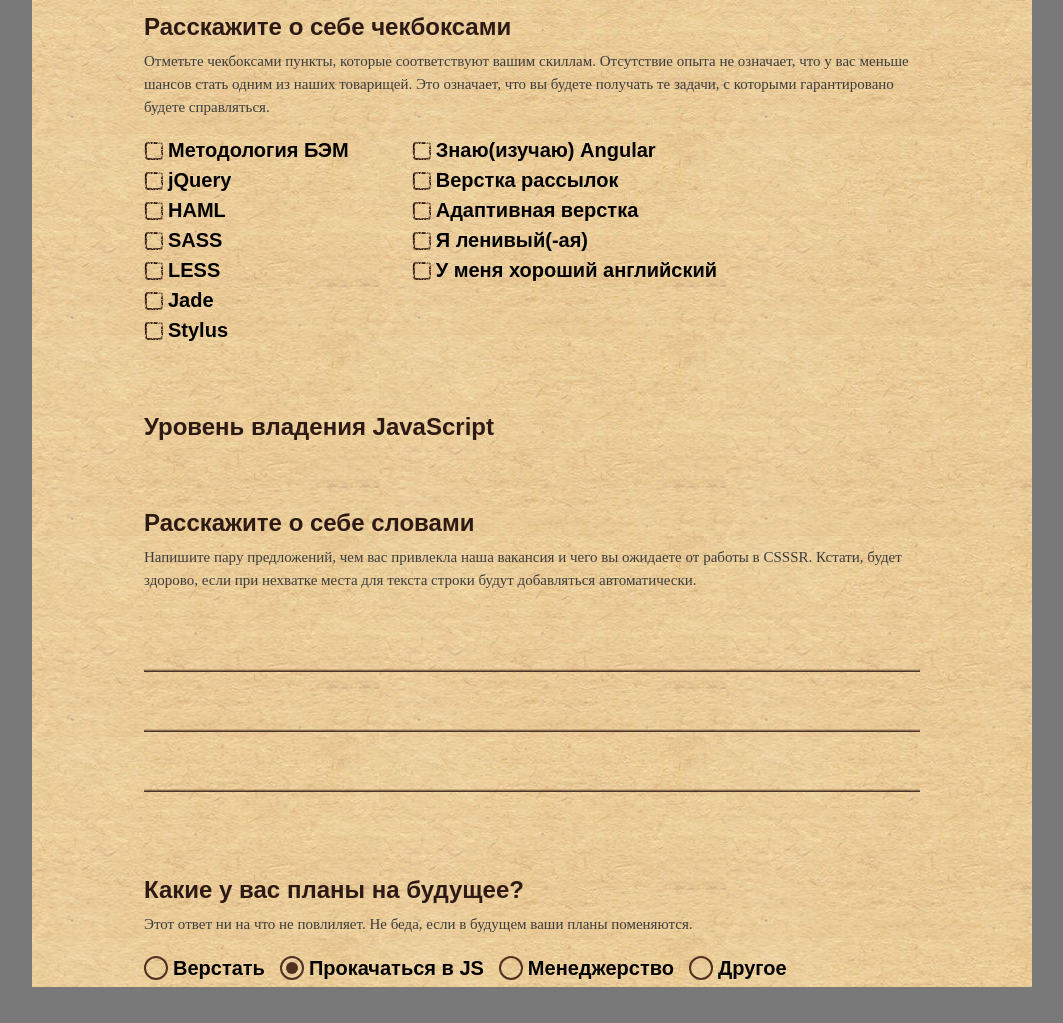
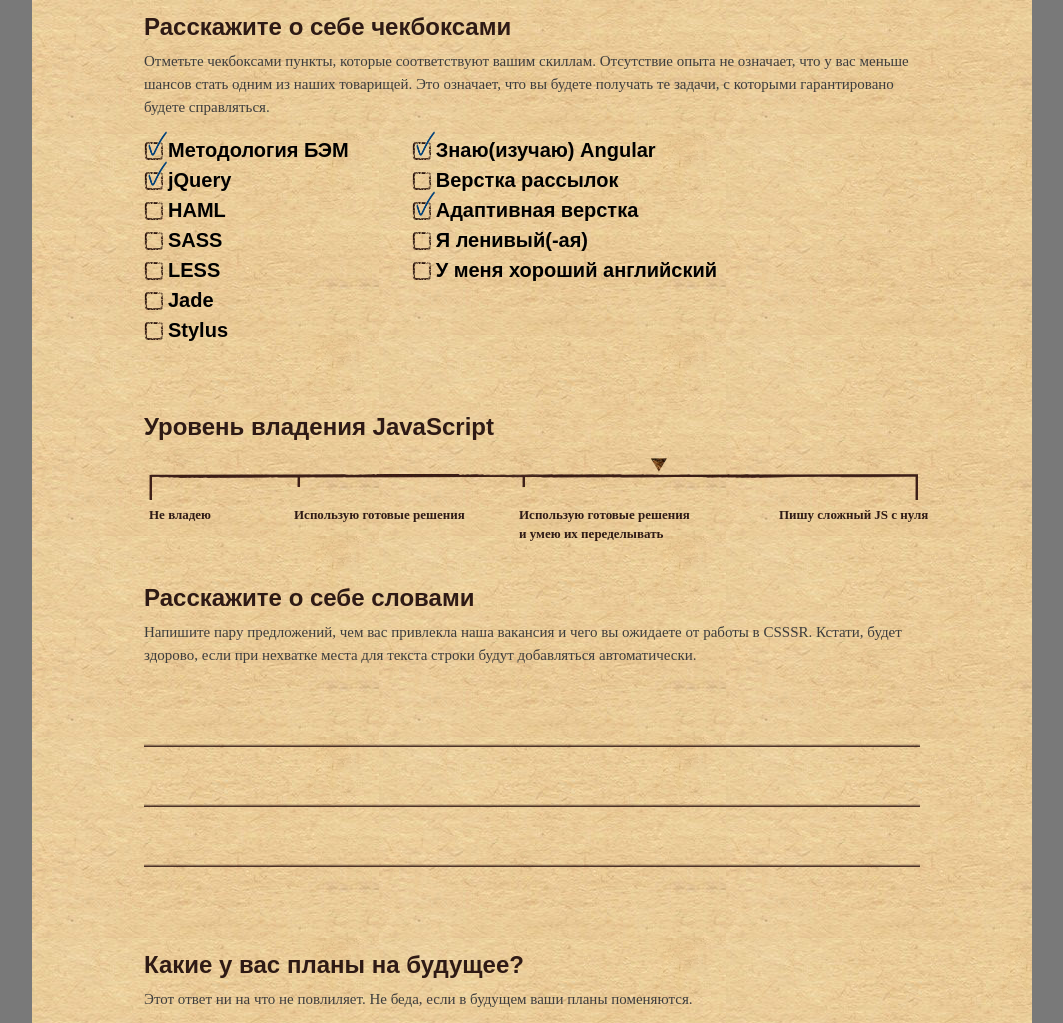
Before and after one commit to Akh-rman/Test-IO-Group, a website: page app/index.html in a window 1280 px wide. Shown: the part 660-1683 px from the top of the page, without its empty margins (108-1171 px from the left). Drawn offline with nearby package versions, Linux system fonts and the light colour scheme.

Commit message:
Сделал оформление ползунка. Написал кросс-браузерные стили для ползунка.

```diff
--- a/app/index.html
+++ b/app/index.html
@@ -53,11 +53,11 @@
                 <div class = "form-group">
                     <div class = "form-group_col">
                         <label class = "form-group_text" for = "bem">
-                            <input type = "checkbox" id = "bem" name = "skills" value = "bem">
+                            <input type = "checkbox" id = "bem" name = "skills" value = "bem"  checked>
                             <span class = "form-group_checkbox"></span>Методология БЭМ
                         </label>
                         <label class = "form-group_text" for = "jquery">
-                            <input type = "checkbox" id = "jquery" name = "skills" value = "jquery">
+                            <input type = "checkbox" id = "jquery" name = "skills" value = "jquery" checked>
                             <span class = "form-group_checkbox"></span>jQuery
                         </label>
                         <label class = "form-group_text" for = "haml">
@@ -83,7 +83,7 @@
                     </div><!--- End .form-group_col --->
                     <div class = "form-group_col">
                         <label class = "form-group_text" for = "angular">
-                            <input type = "checkbox" id = "angular" name = "skills" value = "angular">
+                            <input type = "checkbox" id = "angular" name = "skills" value = "angular" checked>
                             <span class = "form-group_checkbox"></span>Знаю(изучаю) Angular
                         </label>
                         <label class="form-group_text" for="mail">
@@ -91,7 +91,7 @@
                             <span class = "form-group_checkbox"></span>Верстка рассылок
                         </label>
                         <label class="form-group_text" for="adaptive">
-                            <input type = "checkbox" id = "adaptive" name = "skills" value = "adaptive layout">
+                            <input type = "checkbox" id = "adaptive" name = "skills" value = "adaptive layout" checked>
                             <span class = "form-group_checkbox"></span>Адаптивная верстка
                         </label>
                         <label class="form-group_text" for="lazy">
@@ -109,7 +109,12 @@
             <div class = "form-block">
                 <p class = "text__big text__brown">Уровень владения JavaScript</p>
                 <div class = "form-group">
-
+                    <input class = "js-skill_thumb" type = "range" name = "js skill" min = "1" max = "10" value = "7" required>
+                    <span class="js-skill_track"></span>
+                    <span class = "js-skill_text js-skill_text__1">Не владею</span>
+                    <span class = "js-skill_text js-skill_text__2">Использую готовые решения</span>
+                    <span class = "js-skill_text js-skill_text__3">Использую готовые решения и умею их переделывать</span>
+                    <span class = "js-skill_text js-skill_text__4">Пишу сложный JS с нуля</span>
                 </div>
             </div><!--- End .form-block --->
 
--- a/app/styles/style.css
+++ b/app/styles/style.css
@@ -20,12 +20,13 @@
 html {
     width: 100%;
     background-color: #797979;
+    height: 100%;
 }
 
 body {
-    margin: auto;
+    margin: 0 auto 0 auto;
     width: 1000px;
-    height: 100%;
+    min-height: 1800px;
     background: url('../images/background.png');
 }
 /***** Header *****/
@@ -87,6 +88,7 @@ body {
 .form-group {
     display: flex;
     margin-bottom: 25px;
+    position: relative;
 }
 
 .form-group_col {
@@ -227,4 +229,91 @@ body {
     word-wrap: break-word;
 }
 
+.js-skill_thumb {
+    -webkit-appearance: none;
+    width: 100%;
+    height: 10px;
+    display: block;
+    z-index: 1;
+    margin: 15px 0 50px 0;
+    background: none;
+}
+
+.js-skill_thumb:focus {
+    outline: none;
+}
+
+.js-skill_track {
+    display: block;
+    height: 55px;
+    width: 100%;
+    background: url("../images/trace.png");
+    position: absolute;
+    top: 2px;
+    left: 0;
+}
+/***** Специальный стиль  для ползунка в WebKit / Blink *****/
+.js-skill_thumb::-webkit-slider-thumb  {
+    -webkit-appearance: none;
+	box-sizing: content-box;
+    background: url("../images/thumb.png");
+    height: 14px;
+    width: 17px;
+    border: none;
+}
+/***** Специальный стиль  для полосы диапозона в WebKit / Blink *****/
+.js-skill_thumb::-webkit-slider-runnable-track {
+    -webkit-appearance: none;
+    background: none;
+}
+/***** Специальный стили для ползунка в Firefox *****/
+.js-skill_thumb::-moz-range-thumb {
+    background: url("../images/thumb.png");
+    box-sizing: content-box;
+    height: 14px;
+    width: 17px;
+    border: none;
+}
+/***** Специальный стили для полосы диапозона в Firefox *****/
+.js-skill_thumb::-moz-range-track {
+    background: none;
+}
+/***** Специальный стиль для ползунка в IE *****/
+.js-skill_th::-ms-thumb {
+    background: url("../images/thumb.png");
+    height: 14px;
+    width: 17px;
+    border: none;
+}
+/***** Специальный стиль для полосы диапозона в IE *****/
+.js-skill::-ms-track {
+    background: none;
+}
+
+.js-skill_text {
+    display: block;
+    font:700 13px 'PT Sans';
+    color: #2e1a15;
+    text-align: left;
+    line-height: 19px;
+    position: absolute;
+    top: 60px;
+    width: 180px;
+}
+
+.js-skill_text__1 {
+    left: 5px;
+}
+
+.js-skill_text__2 {
+    left: 150px;
+}
+
+.js-skill_text__3 {
+    left: 375px;
+}
+
+.js-skill_text__4 {
+    left: 635px;
+}
 /***** End Main-content ****/
```
